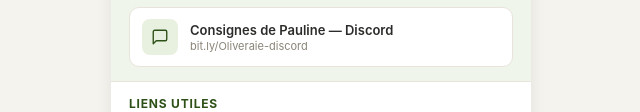
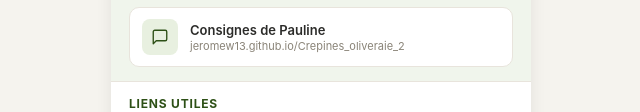
Before and after one commit to jeromew13/OLIVERAIE-CONSIGNES, a plain HTML site: page index.html in a window 1280 px wide. Shown: the part 842-954 px from the top of the page, without its empty margins (319-959 px from the left). Drawn offline with Linux system fonts and the light colour scheme.

Commit message:
Update index.html

```diff
--- a/index.html
+++ b/index.html
@@ -206,13 +206,13 @@
   <div class="section" style="background:#F0F5EC;">
     <div class="section-title">🌲 La santé des pins parasol</div>
     <p style="margin-bottom:10px">Les pins ont besoin de vous chaque semaine. En cliquant sur ce lien vous aurez les consignes de Pauline.</p>
-    <a class="link-block" href="https://bit.ly/Oliveraie-discord" target="_blank" style="margin-bottom:0;background:#fff">
+    <a class="link-block" href="https://jeromew13.github.io/Crepines_oliveraie_2/" target="_blank" style="margin-bottom:0;background:#fff">
       <div class="link-icon">
         <svg fill="none" stroke-width="1.8" stroke-linecap="round" stroke-linejoin="round" viewBox="0 0 24 24" xmlns="http://www.w3.org/2000/svg"><path d="M21 15a2 2 0 01-2 2H7l-4 4V5a2 2 0 012-2h14a2 2 0 012 2z"/></svg>
       </div>
       <div>
-        <div class="link-text">Consignes de Pauline — Discord</div>
-        <div class="link-sub">bit.ly/Oliveraie-discord</div>
+        <div class="link-text">Consignes de Pauline</div>
+        <div class="link-sub">jeromew13.github.io/Crepines_oliveraie_2</div>
       </div>
     </a>
   </div>
```
